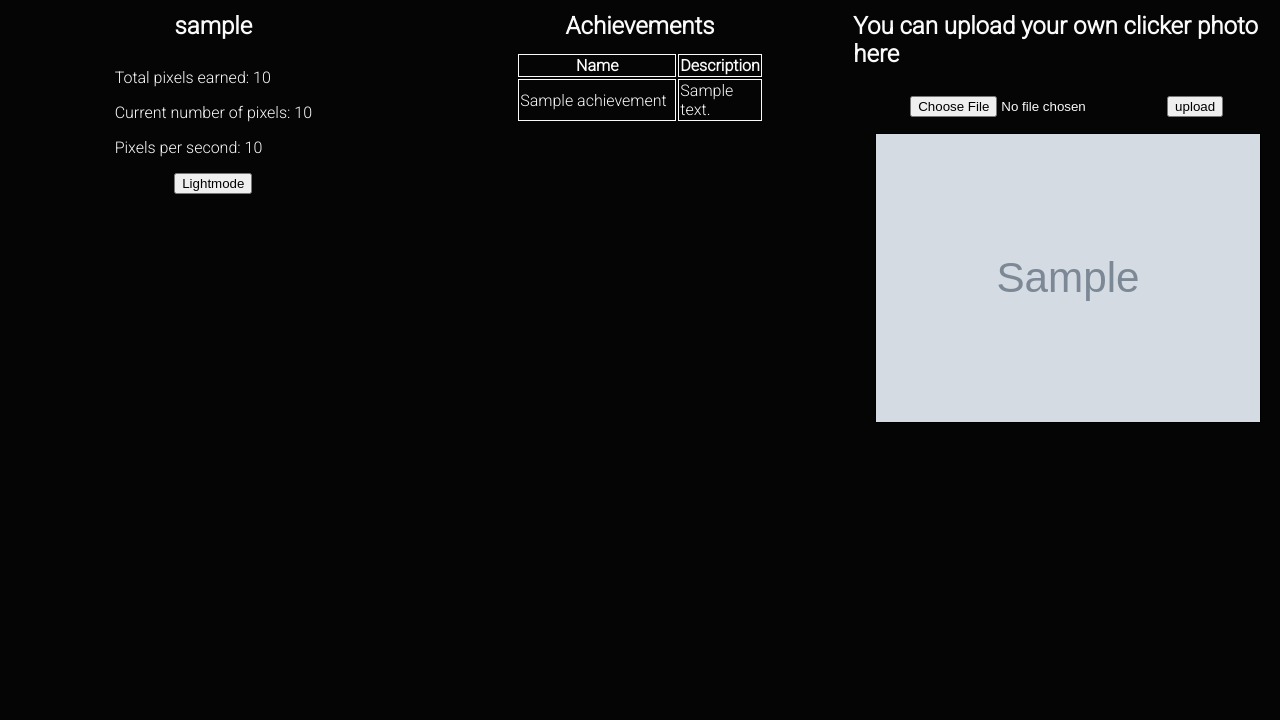
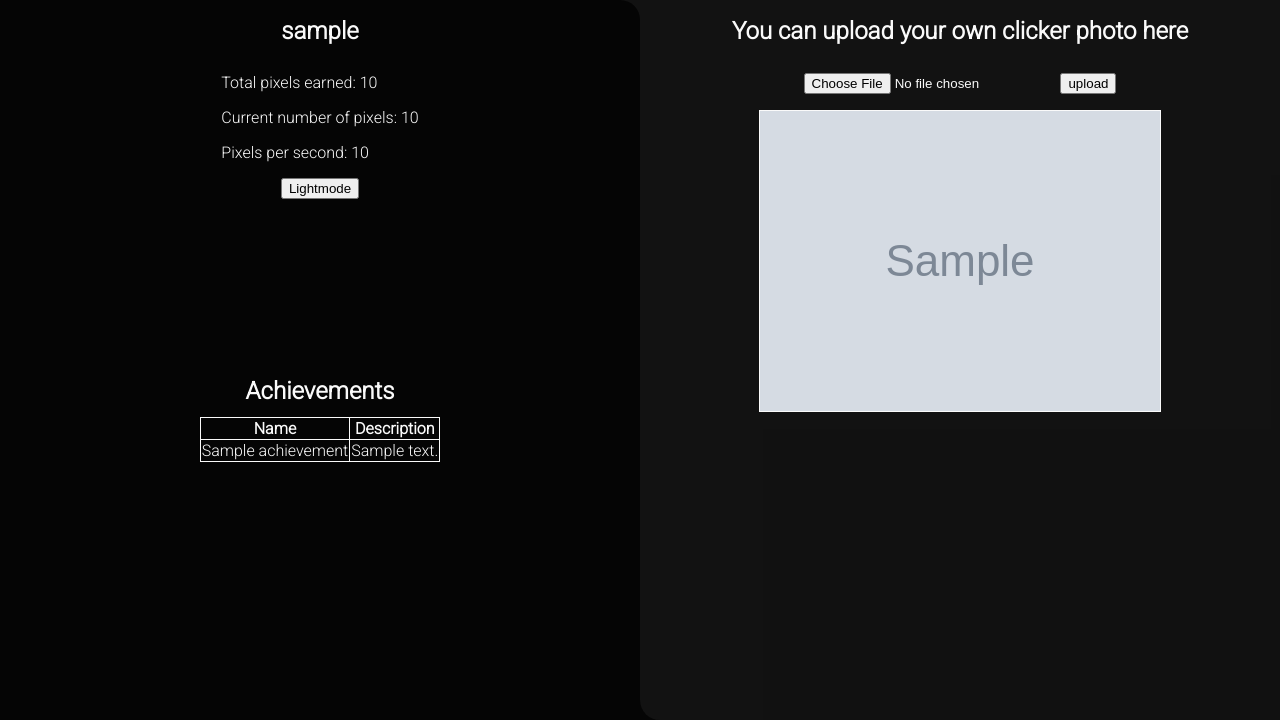
Before and after one commit to Hippodoodle/clicker.png, a Django app: page /clicker_app/myaccount/ in a window 1280 px wide. Shown: the part 80-800 px from the top of the page. Run offline with Django 3.2, Linux system fonts and the light colour scheme; a user stored in the database is signed in; tables that the repository leaves empty hold one stand-in row (values such as "Sample post"); grey boxes marked "Sample" are stand-in pictures; parts of the project's set-up code (start-up, migrations or seed data) failed here and were passed over.

Commit message:
Fix account page and table html and csscode
Fixed the myaccount page layout, changing from flex to grid, and fixed
the achievement table html and css code.

Closes: #51

```diff
--- a/static/stylesheet.css
+++ b/static/stylesheet.css
@@ -224,7 +224,7 @@ a:visited {
     color: var(--text);
 }
 
-.leaderboard table, th, td {
+.leaderboard table, .leaderboard th, .leaderboard td {
     width: 100%;
     border: 1px solid var(--text);
     border-collapse: collapse;
@@ -391,39 +391,54 @@ input[type=submit]{
 /* My Account */
 
 .myaccount-body {
+    height: 90vh;
+    display: grid;
+    grid-template-columns: 50% 50%;
+    grid-template-rows: 50% 50%;
+    grid-template-areas:
+        "stats image"
+        "achievements image";
+}
+
+.myaccount-summary-colour {
+    background-color: var(--navbar);
+}
+
+.myaccount-summary {
+    height: 100%;
+    padding: 5px;
+    box-sizing: border-box;
+    grid-area: stats;
     display: flex;
-    flex-direction: row;
-    height: 90vh;
-    flex-wrap: wrap;
-    justify-content: space-around;
+    flex-direction: column;
+    align-items: center;
+    background-color: var(--background);
+    border-top-right-radius: 20px;
+}
+
+.myaccount-achievements {
+    padding: 5px;
+    grid-area: achievements;
+    display: flex;
+    flex-direction: column;
+    align-items: center;
+}
+
+.myaccount-image {
+    grid-area: image;
+    display: flex;
+    flex-direction: column;
+    align-items: center;
+    padding: 5px;
+    background-color: var(--navbar);
+    border-bottom-left-radius: 20px;
 }
 
 .myaccount-body .pane-title {
     order: 0;
 }
 
-/* Left */
-
-.myaccount-body .leftpane {
-
-}
-
-@media (max-width: 1000px) {
-    .myaccount-body {
-        flex-direction: column;
-        align-items: center;
-        height: 90vh;
-        width: 100vh;
-    }
-
-    .myaccount-body .middlepane {
-        width: 50vw;
-    }
-
-    .myaccount-body .rightpane {
-        width: 50vw;
-    }
-}
+/* Top Left */
 
 .myaccount-stats {
     order: 1;
@@ -433,21 +448,23 @@ input[type=submit]{
     order: 2;
 }
 
-/* Middle */
-
-.myaccount-body .middlepane {
-
-}
+/* Bottom Left */
 
 .achievements-table-scroll {
+    height: 100%;
     overflow-y: scroll;
 }
 
+.achievements-table-scroll table, th, td {
+    border: 1px solid var(--text);
+    border-collapse: collapse;
+}
+
+.achievements-table-scroll th {
+    position: sticky;
+}
+
 /* Right */
-
-.myaccount-body .rightpane {
-    height: 100%;
-}
 
 .image-form {
     padding: 1em 0;
@@ -462,5 +479,5 @@ input[type=submit]{
 .image-preview img {
     max-height: 100%;
     max-width: 100%;
-    border: 1px solid black;
+    border: 1px solid var(--text);
 }
--- a/templates/clicker_app/myaccount.html
+++ b/templates/clicker_app/myaccount.html
@@ -9,7 +9,8 @@ My Account
 {% block body_block %}
 <div class="myaccount-body">
 
-    <div class="leftpane">
+    <div class="myaccount-summary-colour">
+        <div class="myaccount-summary">
             <div class="pane-title">{{user}}</div>
 
             <div class="myaccount-stats">
@@ -26,19 +27,17 @@ My Account
                 </form>
             </div>
         </div>
+    </div>
 
-    <div class="middlepane">
+    <div class="myaccount-achievements">
         <div class="pane-title">Achievements</div>
 
         <div class="achievements-table-scroll">
             <table>
-                <thead>
                 <tr>
-                        <th><span class="achievements-table-title">Name</span></th>
-                        <th><span class="achievements-table-title">Description</span></th>
+                    <th>Name</th>
+                    <th>Description</th>
                 </tr>
-                </thead>
-                <tbody>
                 {% for achievement in all_achievements %}
                 <tr>
                     <td>{{ achievement.name }}</td>
@@ -57,12 +56,11 @@ My Account
                     {% endif %}
                 </tr>
                 {%endfor%}
-                </tbody>
             </table>
         </div>
     </div>
 
-    <div class="rightpane">
+    <div class="myaccount-image">
         <div class="pane-title">You can upload your own clicker photo here</div>
 
         <div class="image-form">
```
Lines whose indentation alone changed are shown as unchanged.
